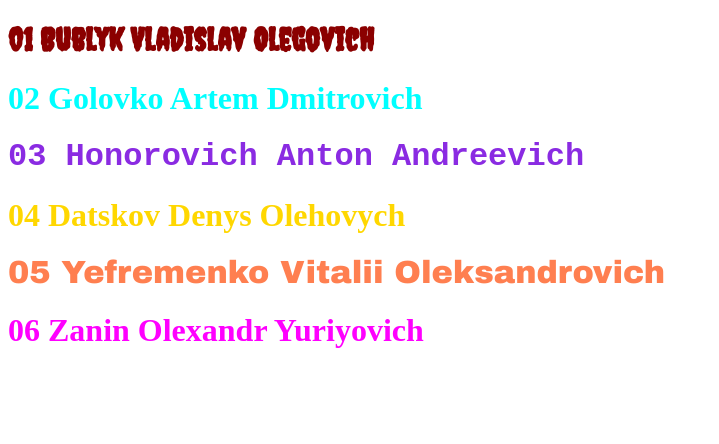
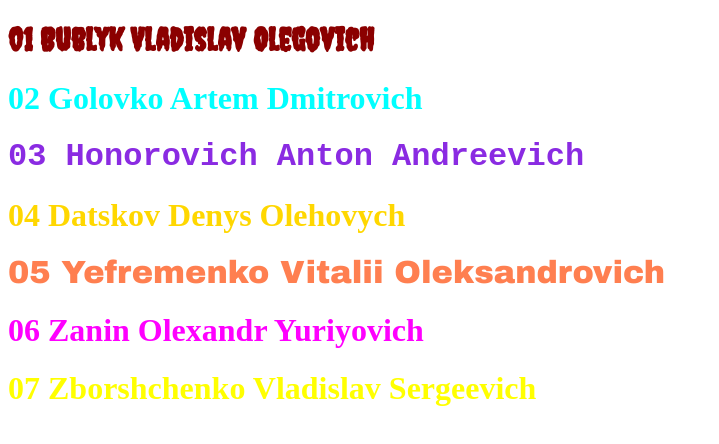
Before and after one commit to Wlakov/group_281, a plain HTML site: page group_281.html in a window 1280 px wide. Shown: the whole page, without its empty margins (0-719 px from the left). Drawn offline with Linux system fonts and the light colour scheme.

Commit message:
Vladislav Zborshchenko

```diff
--- a/group_281.html
+++ b/group_281.html
@@ -16,5 +16,6 @@
     <h1 id="datskov">04 Datskov Denys Olehovych </h1>
     <h1 id="yefremenko">05 Yefremenko Vitalii Oleksandrovich</h1>
     <h1 id="zanin">06 Zanin Olexandr Yuriyovich</h1>
+    <h1 id="zborshchenko">07 Zborshchenko Vladislav Sergeevich</h1>
 </body>
 </html>
--- a/style.css
+++ b/style.css
@@ -24,5 +24,8 @@
 #zanin{
     font-family: Chiller;
     color: #ff00ff;
-
 }
+ #zborshchenko{
+     font-family: "Agency FB";
+     color: yellow;
+ }
```
